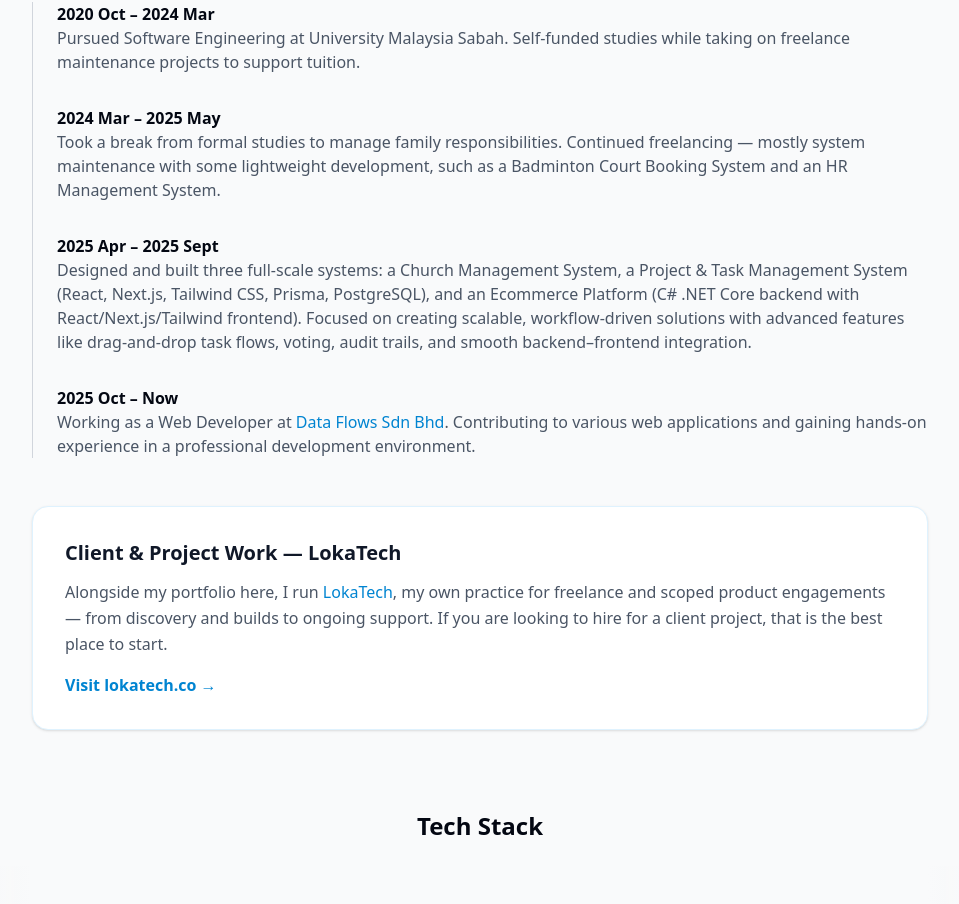
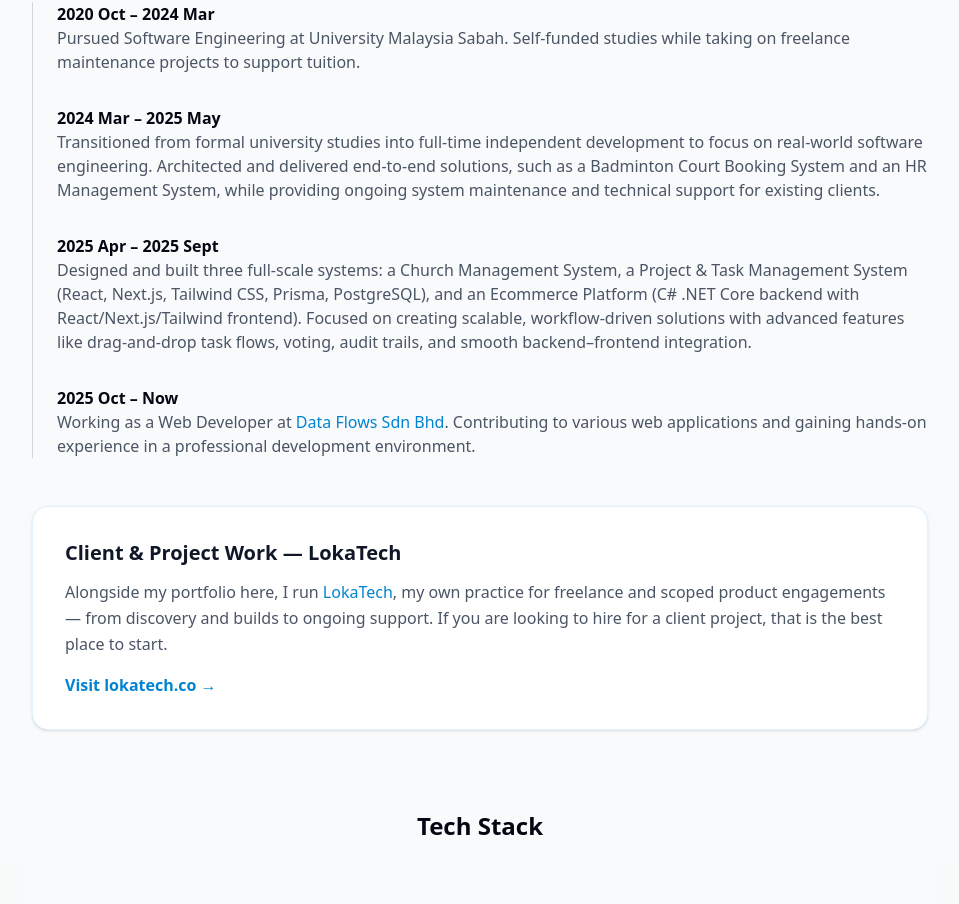
Before and after one commit to nicholas053/nicholas-portfolio, a Next.js app: page / in a window 1280 px wide. Shown: the part 2400-3304 px from the top of the page, without its empty margins (160-1119 px from the left). Built offline with nearby package versions, Linux system fonts and the light colour scheme; no server answers.

Commit message:
Update page.tsx on exp

```diff
--- a/src/app/page.tsx
+++ b/src/app/page.tsx
@@ -444,7 +444,7 @@ export default function HomePage() {
               },
               {
                 year: "2024 Mar – 2025 May",
-                text: "Took a break from formal studies to manage family responsibilities. Continued freelancing — mostly system maintenance with some lightweight development, such as a Badminton Court Booking System and an HR Management System."
+                text: "Transitioned from formal university studies into full-time independent development to focus on real-world software engineering. Architected and delivered end-to-end solutions, such as a Badminton Court Booking System and an HR Management System, while providing ongoing system maintenance and technical support for existing clients."
               },
               {
                 year: "2025 Apr – 2025 Sept",
```
